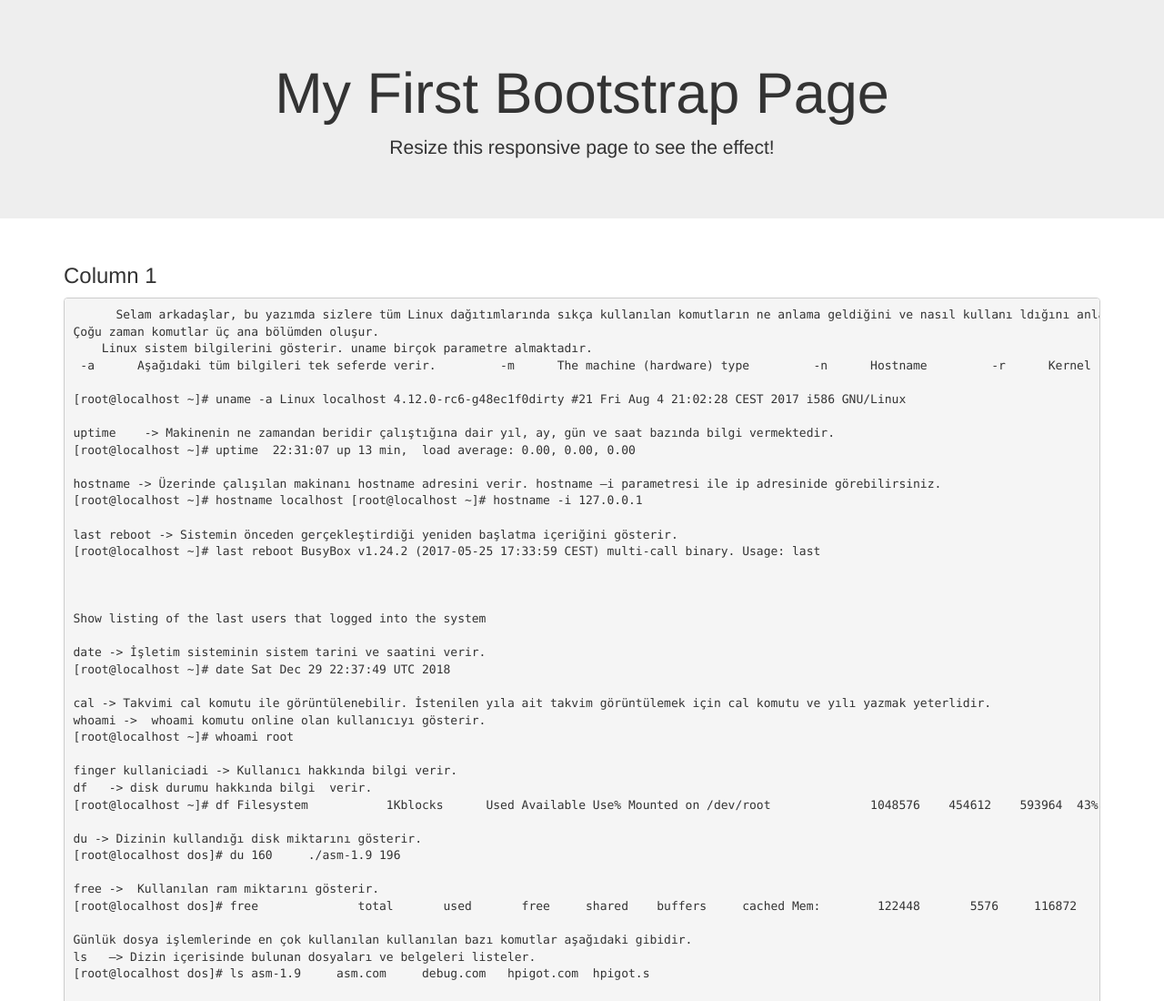
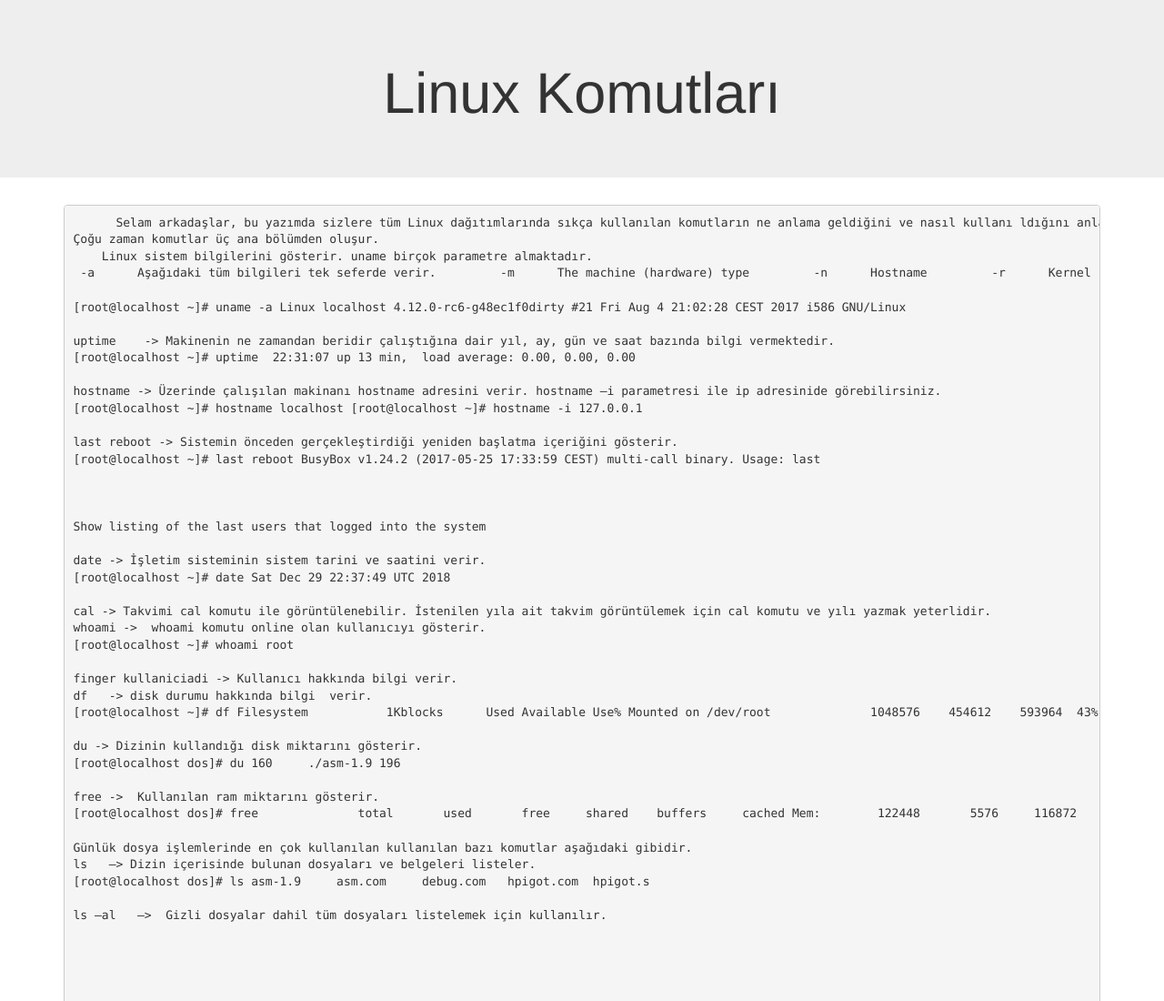
Before and after one commit to ertugruldeniz/linuxkomutsatiri, a plain HTML site: page index.html in a window 1280 px wide. Shown: the top 1100 px of the page at 91% size. Drawn offline with nearby package versions, Linux system fonts and the light colour scheme.

Commit message:
Update index.html

```diff
--- a/index.html
+++ b/index.html
@@ -1,7 +1,7 @@
 <!DOCTYPE html>
 <html lang="en">
 <head>
-  <title>Bootstrap Example</title>
+  <title>Linux Komutları</title>
   <meta charset="utf-8">
   <meta name="viewport" content="width=device-width, initial-scale=1">
   <link rel="stylesheet" href="https://maxcdn.bootstrapcdn.com/bootstrap/3.3.7/css/bootstrap.min.css">
@@ -11,14 +11,13 @@
 <body>
 
 <div class="jumbotron text-center">
-  <h1>My First Bootstrap Page</h1>
-  <p>Resize this responsive page to see the effect!</p>
+  <h1>Linux Komutları</h1>
 </div>
 
 <div class="container">
   <div class="row">
     <div class="col-sm-12">
-      <h3>Column 1</h3>
+
       <pre>
       Selam arkadaşlar, bu yazımda sizlere tüm Linux dağıtımlarında sıkça kullanılan komutların ne anlama geldiğini ve nasıl kullanı ldığını anlatmaya çalışacağım. Komut satırında bir işlemi gerçekleştirebilmek için belirli komutların bilinmesi gerekir.
 Çoğu zaman komutlar üç ana bölümden oluşur.
```
